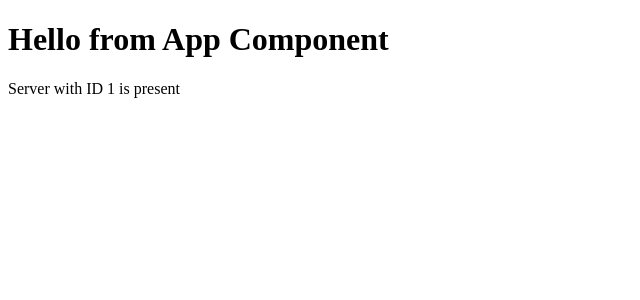
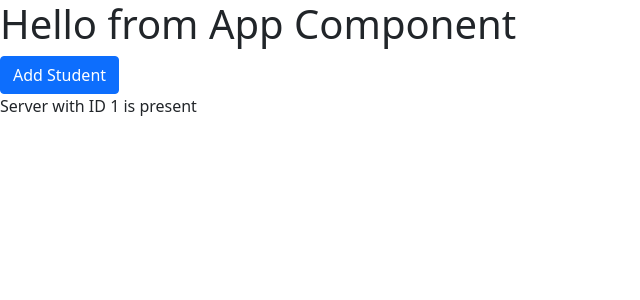
Before and after one commit to real-vivek/Learn-Angular, an Angular app: page / in a window 1280 px wide. Shown: the top 300 px of the page, without its empty margins (0-640 px from the left). Built offline with nearby package versions, Linux system fonts and the light colour scheme.

Commit message:
Example of adding bootstrap and example of data binding with property binding

```diff
--- a/angular.json
+++ b/angular.json
@@ -27,9 +27,12 @@
               "src/assets"
             ],
             "styles": [
-              "src/styles.css"
+              "src/styles.css",
+              "./node_modules/bootstrap/dist/css/bootstrap.min.css"
             ],
-            "scripts": []
+            "scripts": [
+              "./node_modules/bootstrap/dist/js/bootstrap.bundle.min.js"
+            ]
           },
           "configurations": {
             "production": {
--- a/package.json
+++ b/package.json
@@ -18,6 +18,7 @@
     "@angular/platform-browser": "~13.3.0",
     "@angular/platform-browser-dynamic": "~13.3.0",
     "@angular/router": "~13.3.0",
+    "bootstrap": "^5.1.3",
     "rxjs": "~7.5.0",
     "tslib": "^2.3.0",
     "zone.js": "~0.11.4"
--- a/src/app/students/students.component.html
+++ b/src/app/students/students.component.html
@@ -1 +1,7 @@
+<!-- Normal HTML sets specific property on the underlying DOM element
+     Each HTML element is parsed by the browser and translated to and element on the document object model
+     Therefore we have element in the dom that has couple of properties/ attributes
+     Using [] we are not using the disabled property by we are directly binding to native disable property in the HTML element has
+-->
+<button class="btn btn-primary" [disabled]="!allowNewServer">Add Student</button>
 <app-student></app-student>
--- a/src/app/students/students.component.ts
+++ b/src/app/students/students.component.ts
@@ -9,7 +9,12 @@ import { Component, OnInit } from '@angular/core';
 })
 export class StudentsComponent implements OnInit {
 
-  constructor() { }
+  allowNewServer=false;
+    constructor(){
+        setTimeout(()=>{
+            this.allowNewServer=true;
+        },2000)
+    }
 
   ngOnInit(): void {
   }
```
Also changed, not shown: 1 other file (tests, documents, lock files or other folders).
